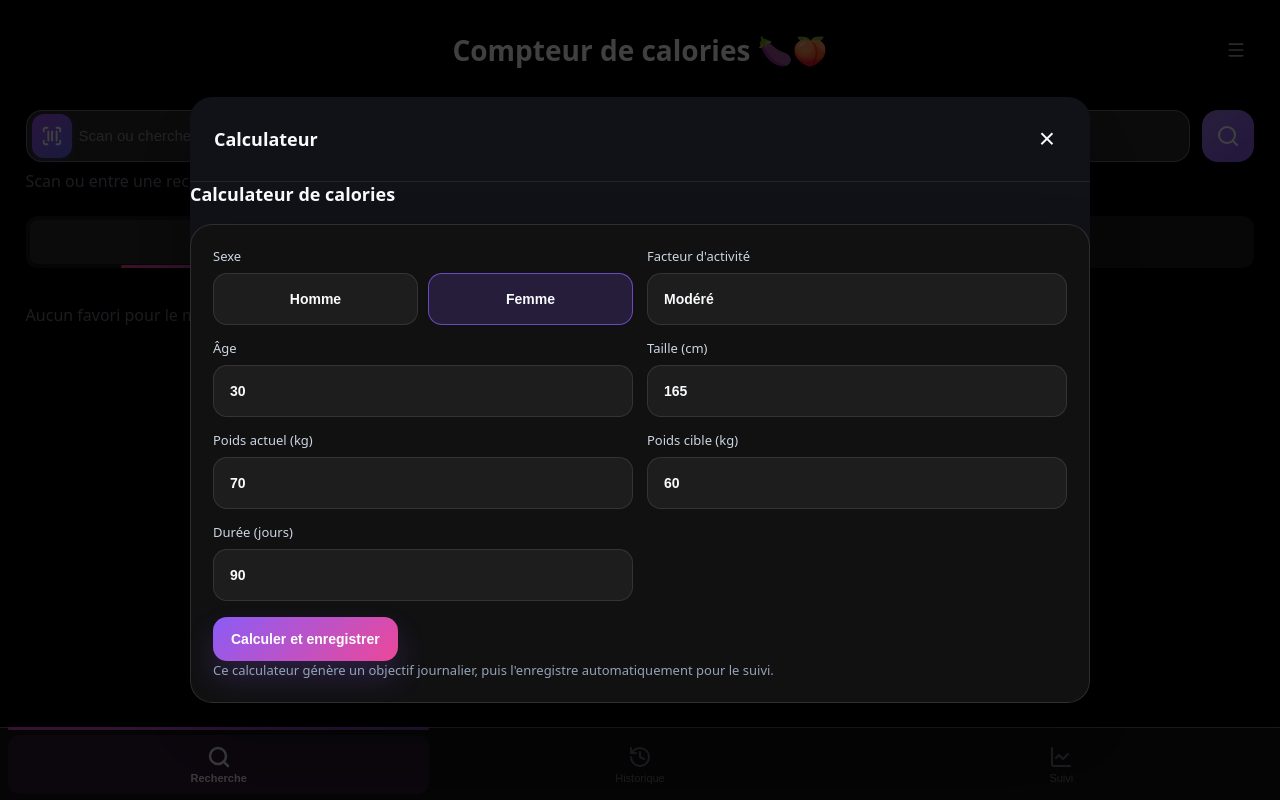
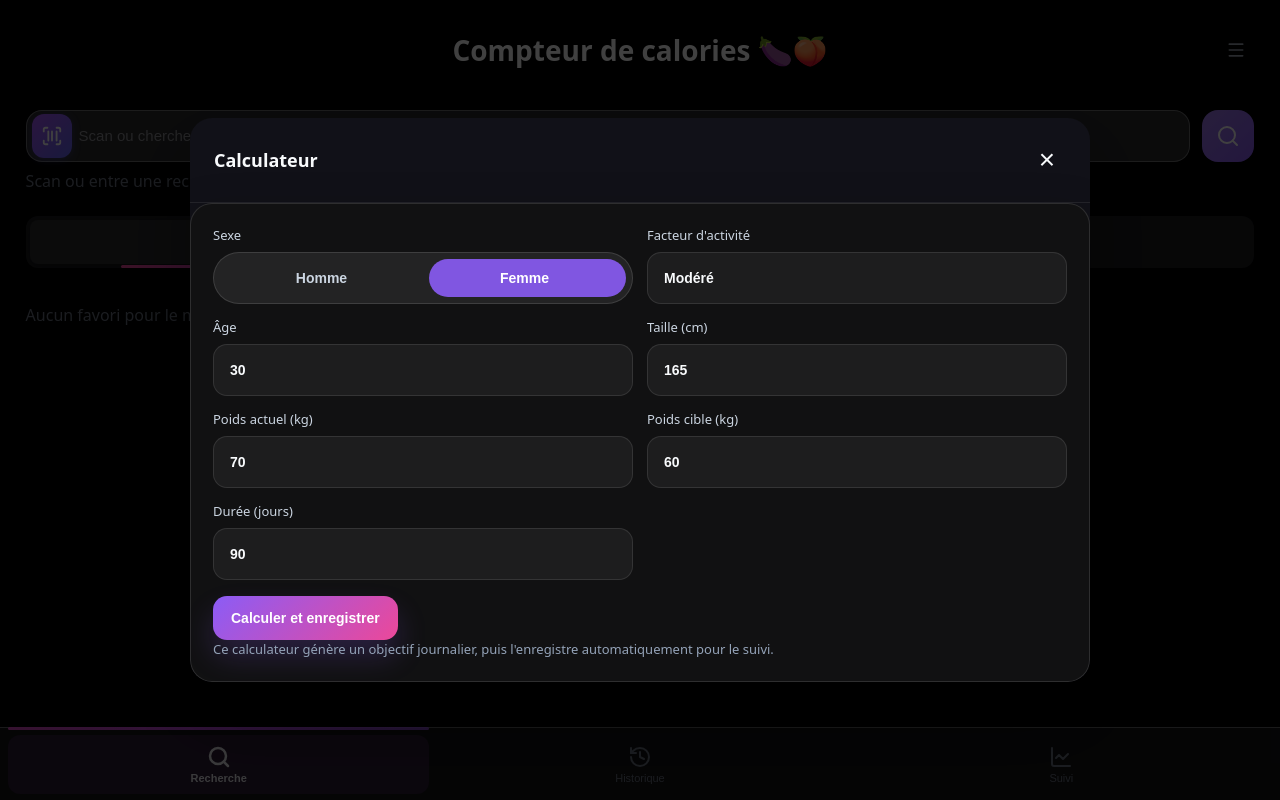
Before and after one commit to itsrim/cal, a React (Vite) app: page / in a window 1280 px wide. Built offline with nearby package versions, Linux system fonts and the light colour scheme.

Commit message:
fixing formular calcualtion

```diff
--- a/src/components/calculator/CalorieForm.tsx
+++ b/src/components/calculator/CalorieForm.tsx
@@ -9,8 +9,7 @@ import {
   FieldGrid,
   Input,
   Select,
-  ToggleGroup,
-  ToggleButton,
+  GenderSwitch,
   Button,
   ResultCard,
   ResultTitle,
@@ -73,30 +72,24 @@ export default function CalorieForm({ isDarkMode }: { isDarkMode: boolean }) {
 
   return (
     <Wrap>
-      <Title $isDarkMode={isDarkMode}>Calculateur de calories</Title>
+      {/* <Title $isDarkMode={isDarkMode}>Calculateur de calories</Title> */}
       <Section $isDarkMode={isDarkMode}>
         <Form onSubmit={handleSubmit}>
           <FieldGrid>
             <Field $isDarkMode={isDarkMode}>
               Sexe
-              <ToggleGroup>
-                <ToggleButton
-                  type="button"
-                  $isActive={form.sexe === "homme"}
-                  $isDarkMode={isDarkMode}
-                  onClick={() => toggleSexe("homme")}
-                >
-                  Homme
-                </ToggleButton>
-                <ToggleButton
-                  type="button"
-                  $isActive={form.sexe === "femme"}
-                  $isDarkMode={isDarkMode}
-                  onClick={() => toggleSexe("femme")}
-                >
-                  Femme
-                </ToggleButton>
-              </ToggleGroup>
+              <GenderSwitch
+                type="button"
+                $isDarkMode={isDarkMode}
+                $isFemme={form.sexe === "femme"}
+                aria-pressed={form.sexe === "femme"}
+                onClick={() =>
+                  toggleSexe(form.sexe === "homme" ? "femme" : "homme")
+                }
+              >
+                <span>Homme</span>
+                <span>Femme</span>
+              </GenderSwitch>
             </Field>
 
             <Field $isDarkMode={isDarkMode}>
--- a/src/components/calculator/StyleCalorieForm.ts
+++ b/src/components/calculator/StyleCalorieForm.ts
@@ -62,6 +62,67 @@ const inputBase = `
   transition: all 0.25s ease;
   appearance: none;
   outline: none;
+`;
+
+export const GenderSwitch = styled.button<{
+  $isDarkMode: boolean;
+  $isFemme: boolean;
+}>`
+  ${inputBase}
+  position: relative;
+  display: grid;
+  grid-template-columns: repeat(2, minmax(0, 1fr));
+  align-items: center;
+  min-height: 52px;
+  padding: 6px;
+  border-radius: 999px;
+  background: ${(p) => (p.$isDarkMode ? "rgba(255,255,255,0.08)" : "#f8fafc")};
+  border: 1px solid
+    ${(p) => (p.$isDarkMode ? "rgba(255,255,255,0.12)" : "#d1d5db")};
+  color: ${(p) => (p.$isDarkMode ? "#e2e8f0" : "#374151")};
+  cursor: pointer;
+  overflow: hidden;
+
+  &:before {
+    content: "";
+    position: absolute;
+    top: 6px;
+    left: ${(p) => (p.$isFemme ? "calc(50% + 6px)" : "6px")};
+    width: calc(50% - 12px);
+    height: calc(100% - 12px);
+    border-radius: 999px;
+    background: ${(p) =>
+      p.$isFemme
+        ? "rgba(139, 92, 246, 0.9)"
+        : p.$isDarkMode
+          ? "rgba(139, 92, 246, 0.9)"
+          : "rgba(139, 92, 246, 0.9)"};
+    transition:
+      left 0.2s ease,
+      background 0.2s ease;
+  }
+
+  > span {
+    position: relative;
+    z-index: 1;
+    text-align: center;
+    font-weight: 700;
+    line-height: 1;
+  }
+
+  > span:first-child {
+    color: ${(p) =>
+      p.$isFemme ? (p.$isDarkMode ? "#cbd5e1" : "#9ca3af") : "#ffffff"};
+  }
+
+  > span:last-child {
+    color: ${(p) =>
+      p.$isFemme ? "#ffffff" : p.$isDarkMode ? "#cbd5e1" : "#9ca3af"};
+  }
+
+  &:focus {
+    box-shadow: 0 0 0 4px rgba(99, 102, 241, 0.14);
+  }
 `;
 
 export const ToggleButton = styled.button<{
```
Also changed, not shown: 2 other files (tests, documents, lock files or other folders).
